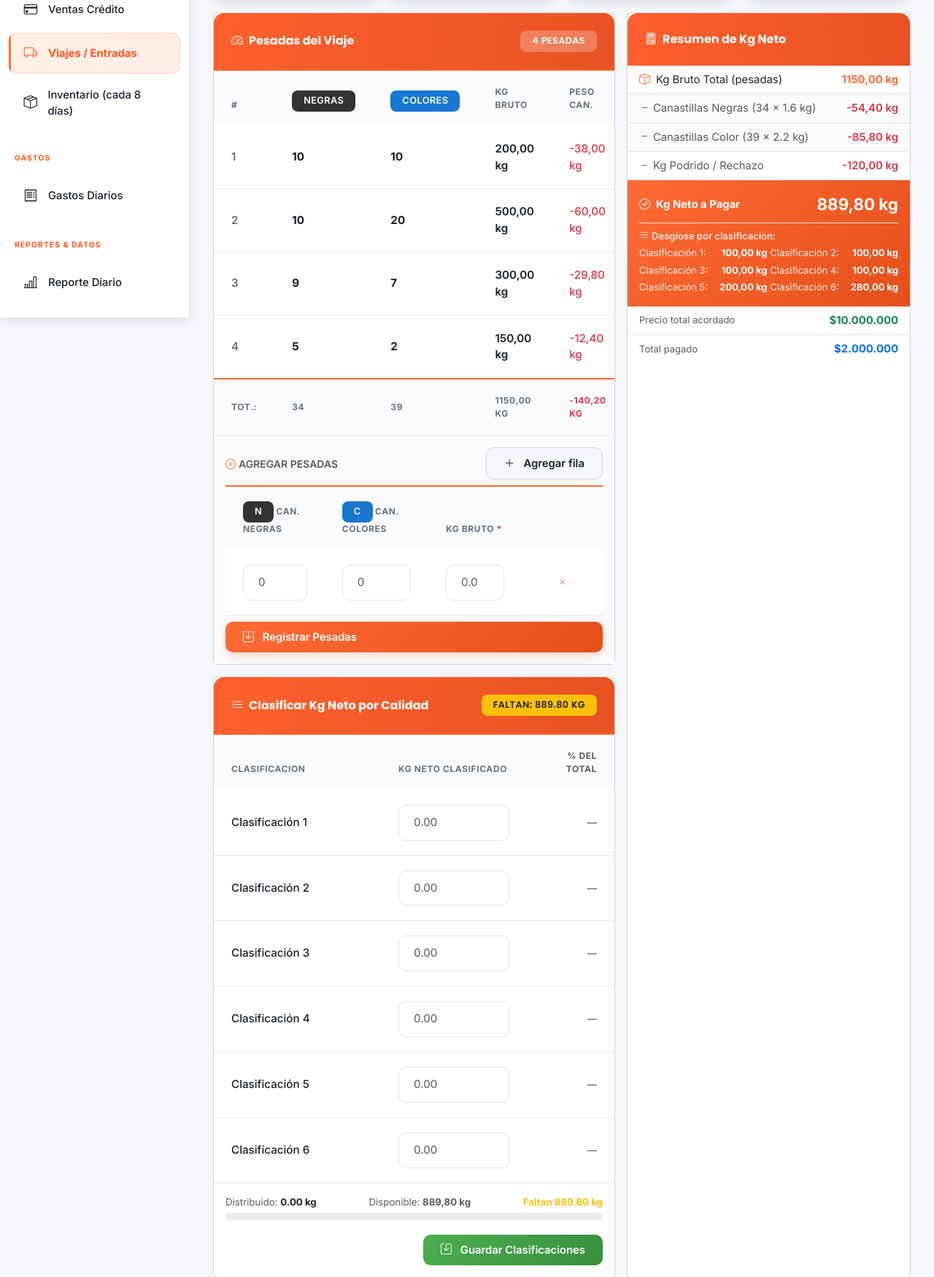
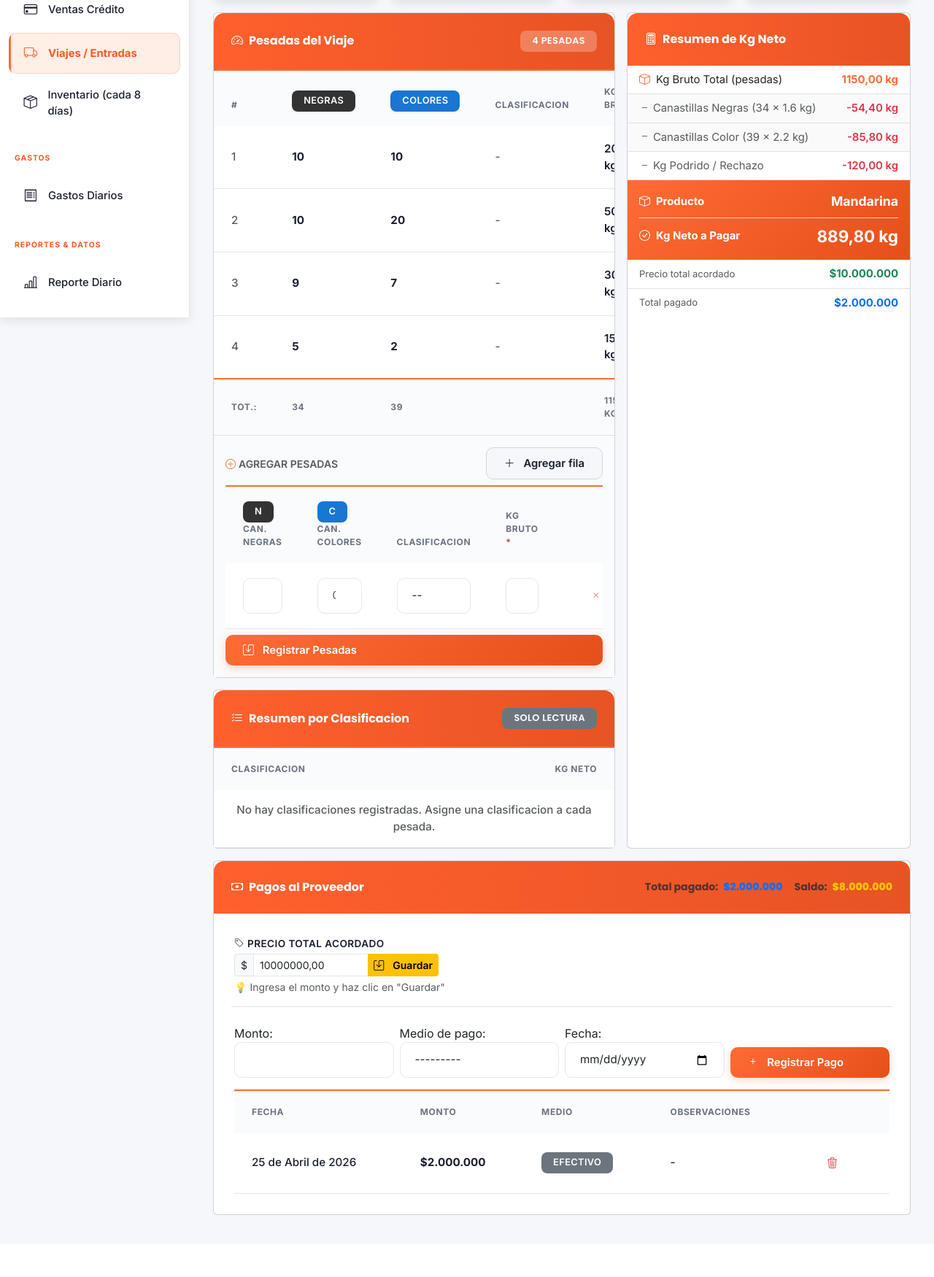
Before and after one commit to JuanSebastianClavijoTapias/comercializadora, a Django app: page /viajes/29/ in a window 1280 px wide. Shown: the part 365-2115 px from the top of the page at 73% size. After the commit the page ends 2030 px from the top, so only its background shows below. Run offline with Django 5.2, Linux system fonts and the light colour scheme; a user stored in the database is signed in; data comes from the database, SQL or seed files in the repository; some libraries are stand-ins or nearby versions.

Commit message:
En el modulo de registar viaje se modificaron los campos (falta arreglar la columna de clasificacion, hay que cambiarlo por categorias). se agrego buscador en el select de cliente de registrar ventas creditos

```diff
--- a/core/forms.py
+++ b/core/forms.py
@@ -90,11 +90,12 @@ class ViajeDetallesForm(forms.ModelForm):
 class PesadaViajeForm(forms.ModelForm):
     class Meta:
         model = PesadaViaje
-        fields = ['num_canastillas_negras', 'num_canastillas_colores', 'kg_bruto']
+        fields = ['num_canastillas_negras', 'num_canastillas_colores', 'kg_bruto', 'clasificacion']
         widgets = {
             'num_canastillas_negras': forms.NumberInput(attrs={'class': 'form-control', 'min': '0', 'placeholder': '0'}),
             'num_canastillas_colores': forms.NumberInput(attrs={'class': 'form-control', 'min': '0', 'placeholder': '0'}),
             'kg_bruto': forms.NumberInput(attrs={'class': 'form-control', 'step': '0.01', 'placeholder': 'Ej: 180.00'}),
+            'clasificacion': forms.Select(attrs={'class': 'form-select'}),
         }
 
 class LoteClasificacionForm(forms.ModelForm):
--- a/core/templates/core/viajes/viaje_detail.html
+++ b/core/templates/core/viajes/viaje_detail.html
@@ -80,6 +80,7 @@
                 <th>#</th>
                 <th><span class="badge" style="background:#333;">Negras</span></th>
                 <th><span class="badge" style="background:#1976D2;">Colores</span></th>
+                <th>Clasificacion</th>
                 <th>Kg Bruto</th>
                 <th>Peso Can.</th>
                 <th>Kg Neto</th>
@@ -104,6 +105,13 @@
                     <span class="text-muted">-</span>
                   {% endif %}
                 </td>
+                <td>
+                  {% if p.clasificacion %}
+                    <span class="badge bg-info text-dark">{{ p.clasificacion.nombre }}</span>
+                  {% else %}
+                    <span class="text-muted">-</span>
+                  {% endif %}
+                </td>
                 <td class="fw-semibold text-orange">{{ p.kg_bruto|floatformat:2 }} kg</td>
                 <td class="text-danger small">-{{ p.peso_canastillas|floatformat:2 }} kg</td>
                 <td class="fw-bold text-success">{{ p.kg_neto|floatformat:2 }} kg</td>
@@ -122,6 +130,7 @@
                 <th class="text-end">Tot.:</th>
                 <th>{{ cant_neg }}</th>
                 <th>{{ cant_col }}</th>
+                <th></th>
                 <th class="text-orange">{{ kg_bruto_total|floatformat:2 }} kg</th>
                 <th class="text-danger">-{{ peso_total_canastillas|floatformat:2 }} kg</th>
                 <th class="text-success" colspan="2">
@@ -157,6 +166,7 @@
                   <tr>
                     <th><span class="badge" style="background:#333;">N</span> Can. Negras</th>
                     <th><span class="badge" style="background:#1976D2;">C</span> Can. Colores</th>
+                    <th>Clasificacion</th>
                     <th>Kg Bruto <span class="text-danger">*</span></th>
                     <th></th>
                   </tr>
@@ -165,6 +175,14 @@
                   <tr class="pesada-row">
                     <td><input type="number" min="0" name="num_canastillas_negras_0" class="form-control form-control-sm" placeholder="0"></td>
                     <td><input type="number" min="0" name="num_canastillas_colores_0" class="form-control form-control-sm" placeholder="0"></td>
+                    <td>
+                      <select name="clasificacion_0" class="form-select form-select-sm">
+                        <option value="">--</option>
+                        {% for c in clasificaciones %}
+                        <option value="{{ c.pk }}">{{ c.nombre }}</option>
+                        {% endfor %}
+                      </select>
+                    </td>
                     <td><input type="number" min="0" step="0.01" name="kg_bruto_0" class="form-control form-control-sm" placeholder="0.00" required></td>
                     <td><button type="button" class="btn btn-sm btn-outline-danger btn-rm-row" title="Eliminar fila"><i class="bi bi-x"></i></button></td>
                   </tr>
@@ -186,16 +204,13 @@
           const btnAdd = document.getElementById('btn_add_row');
 
           btnAdd.addEventListener('click', function() {
-            const tr = document.createElement('tr');
-            tr.className = 'pesada-row';
-            tr.innerHTML = `
-              <td><input type="number" min="0" name="num_canastillas_negras_${rowIndex}" class="form-control form-control-sm" placeholder="0"></td>
-              <td><input type="number" min="0" name="num_canastillas_colores_${rowIndex}" class="form-control form-control-sm" placeholder="0"></td>
-              <td><input type="number" min="0" step="0.01" name="kg_bruto_${rowIndex}" class="form-control form-control-sm" placeholder="0.00" required></td>
-              <td><button type="button" class="btn btn-sm btn-outline-danger btn-rm-row" title="Eliminar fila"><i class="bi bi-x"></i></button></td>
-            `;
+            const firstRow = tbody.querySelector('.pesada-row');
+            const tr = firstRow.cloneNode(true);
+            tr.querySelectorAll('input').forEach(function(inp) { inp.value = ''; });
+            tr.querySelector('select').selectedIndex = 0;
             tbody.appendChild(tr);
-            rowIndex++;
+            rowIndex = tbody.querySelectorAll('.pesada-row').length;
+            renumberRows();
             updateRemoveButtons();
           });
 
@@ -214,8 +229,8 @@
           function renumberRows() {
             const rows = tbody.querySelectorAll('.pesada-row');
             rows.forEach(function(row, idx) {
-              row.querySelectorAll('input').forEach(function(inp) {
-                inp.name = inp.name.replace(/_\d+$/, '_' + idx);
+              row.querySelectorAll('input, select').forEach(function(el) {
+                el.name = el.name.replace(/_\d+$/, '_' + idx);
               });
             });
             rowIndex = rows.length;
@@ -238,68 +253,40 @@
     <!-- CLASIFICAR KG NETO -->
     <div class="card">
       <div class="card-header d-flex justify-content-between align-items-center">
-        <span><i class="bi bi-list-check me-2"></i>Clasificar Kg Neto por Calidad</span>
-        <span class="badge bg-primary" id="kilos_restantes_badge">Calculando...</span>
+        <span><i class="bi bi-list-check me-2"></i>Resumen por Clasificacion</span>
+        <span class="badge bg-secondary">Solo lectura</span>
       </div>
       <div class="card-body p-0">
-        <form method="post" id="clasificaciones_form">
-          {% csrf_token %}
-          <input type="hidden" name="guardar_clasificaciones" value="1">
         <div class="table-responsive">
           <table class="table table-hover mb-0">
             <thead>
               <tr>
                 <th>Clasificacion</th>
-                  <th style="width:200px;">Kg Neto Clasificado</th>
-                  <th style="width:120px;" class="text-muted text-end small">% del total</th>
+                <th class="text-end">Kg Neto</th>
               </tr>
             </thead>
             <tbody>
-                {% for cd in clases_data %}
+              {% for d in desglose_clasificaciones %}
               <tr>
-                  <td class="align-middle fw-medium">{{ cd.clasificacion.nombre }}</td>
-                  <td>
-                    <input type="number" step="0.01" min="0"
-                           name="kg_neto_{{ cd.clasificacion.id }}"
-                           class="form-control form-control-sm neto-input"
-                           value="{{ cd.kg_neto }}"
-                           placeholder="0.00">
+                <td class="fw-medium">
+                  <span class="badge bg-info text-dark">{{ d.clasificacion.nombre }}</span>
                 </td>
-                  <td class="text-end align-middle">
-                    <span class="pct-label text-muted small">{{ cd.kg_neto|floatformat:1 }} kg</span>
-                  </td>
+                <td class="text-end fw-bold text-success">{{ d.kg_neto|floatformat:2 }} kg</td>
               </tr>
               {% empty %}
-                <tr><td colspan="3" class="text-center text-muted py-3">No hay clasificaciones activas para este producto.</td></tr>
+              <tr><td colspan="2" class="text-center text-muted py-3">No hay clasificaciones registradas. Asigne una clasificacion a cada pesada.</td></tr>
               {% endfor %}
             </tbody>
+            {% if desglose_clasificaciones %}
+            <tfoot>
+              <tr>
+                <th class="text-end">Total clasificado:</th>
+                <th class="text-end text-success">{{ total_neto_clasificado|floatformat:2 }} kg</th>
+              </tr>
+            </tfoot>
+            {% endif %}
           </table>
         </div>
-
-          <div class="px-3 pt-3 pb-1">
-            <div class="d-flex justify-content-between align-items-center mb-1" style="font-size:0.83rem;">
-              <span class="text-muted">Distribuido: <strong id="total_kg_distribuido" class="text-dark">0.00 kg</strong></span>
-              <span class="text-muted">Disponible: <strong>{{ neto_final|floatformat:2 }} kg</strong></span>
-              <span id="restante_label" class="fw-bold">—</span>
-            </div>
-            <div class="progress" style="height:10px; border-radius:6px;">
-              <div id="barra_progreso" class="progress-bar" role="progressbar"
-                   style="width:0%; border-radius:6px; transition:width 0.2s;"></div>
-            </div>
-          </div>
-
-          <div class="p-3 d-flex justify-content-between align-items-center flex-wrap gap-2">
-            <span class="text-danger small fw-bold" id="error_msg" style="display:none;">
-              <i class="bi bi-exclamation-triangle me-1"></i>Ha excedido los Kg Neto disponibles!
-            </span>
-            <span class="text-success small fw-bold" id="ok_msg" style="display:none;">
-              <i class="bi bi-check-circle me-1"></i>Distribucion completa
-            </span>
-            <button type="submit" class="btn btn-success ms-auto" id="btn_guardar_clas">
-              <i class="bi bi-save me-1"></i>Guardar Clasificaciones
-            </button>
-          </div>
-        </form>
       </div>
     </div>
   </div>
@@ -339,23 +326,37 @@
         </div>
 
         <div class="px-3 py-3" style="background: linear-gradient(135deg, var(--orange-primary), var(--orange-secondary)); color:#fff;">
-          <div class="d-flex justify-content-between align-items-center">
+          <div class="d-flex justify-content-between align-items-center mb-2">
+            <span class="fw-bold"><i class="bi bi-box me-2"></i>Producto</span>
+            <span class="fw-bold" style="font-size:1.1rem;">{{ viaje.producto.nombre }}</span>
+          </div>
+
+          {% if desglose_clasificaciones %}
+          <div class="mt-2 pt-2 border-top" style="border-color:rgba(255,255,255,0.25);">
+            <div class="small fw-semibold mb-1" style="opacity:0.85;"><i class="bi bi-list-ul me-1"></i>Desglose por clasificacion:</div>
+            <div class="row g-1">
+              {% for d in desglose_clasificaciones %}
+              <div class="col-6 d-flex justify-content-between small">
+                <span style="opacity:0.9;">{{ d.clasificacion.nombre }}:</span>
+                <span class="fw-bold">{{ d.kg_neto|floatformat:2 }} kg</span>
+              </div>
+              {% endfor %}
+            </div>
+            <div class="d-flex justify-content-between small mt-1 pt-1 border-top" style="border-color:rgba(255,255,255,0.2);">
+              <span style="opacity:0.85;">Total bruto clasificado:</span>
+              <span class="fw-bold">{{ total_neto_clasificado|floatformat:2 }} kg</span>
+            </div>
+            <div class="d-flex justify-content-between small">
+              <span style="opacity:0.85;">Kg podrido / rechazo:</span>
+              <span class="fw-bold">-{{ kg_podrido|floatformat:2 }} kg</span>
+            </div>
+          </div>
+          {% endif %}
+
+          <div class="d-flex justify-content-between align-items-center mt-2 pt-2 border-top" style="border-color:rgba(255,255,255,0.25);">
             <span class="fw-bold"><i class="bi bi-check-circle me-2"></i>Kg Neto a Pagar</span>
             <span class="fw-bold" style="font-size:1.4rem;">{{ neto_final|floatformat:2 }} kg</span>
           </div>
-          {% if lotes %}
-          <div class="mt-2 pt-2 border-top" style="border-color:rgba(255,255,255,0.25);">
-            <div class="small fw-semibold mb-1" style="opacity:0.85;"><i class="bi bi-list-ul me-1"></i>Desglose por clasificacion:</div>
-            <div class="row g-1">
-              {% for lote in lotes %}
-              <div class="col-6 d-flex justify-content-between small">
-                <span style="opacity:0.9;">{{ lote.clasificacion.nombre }}:</span>
-                <span class="fw-bold">{{ lote.kg_neto|floatformat:2 }} kg</span>
-              </div>
-              {% endfor %}
-            </div>
-          </div>
-          {% endif %}
         </div>
 
         <div class="d-flex justify-content-between align-items-center px-3 py-2 border-bottom">
@@ -459,82 +460,6 @@
 {% block extra_js %}
 <script>
   document.addEventListener('DOMContentLoaded', function() {
-    var inputsNeto = document.querySelectorAll('.neto-input');
-    var badgeRestante = document.getElementById('kilos_restantes_badge');
-    var netoPagable = parseFloat("{{ neto_final }}".replace(',', '.'));
-
-    if (inputsNeto.length === 0) {
-      if (badgeRestante) {
-        badgeRestante.className = 'badge bg-success';
-        badgeRestante.innerText = 'Distribucion completa';
-      }
-      return;
-    }
-
-    function calcularTotales() {
-      var suma = 0;
-      inputsNeto.forEach(function(inp) { suma += parseFloat(inp.value) || 0; });
-
-      // Total distribuido
-      var elTotal = document.getElementById('total_kg_distribuido');
-      if (elTotal) elTotal.innerText = suma.toFixed(2) + ' kg';
-
-      // % por fila
-      var pctLabels = document.querySelectorAll('.pct-label');
-      inputsNeto.forEach(function(inp, i) {
-        var val = parseFloat(inp.value) || 0;
-        var pct = netoPagable > 0 ? (val / netoPagable * 100) : 0;
-        if (pctLabels[i]) {
-          pctLabels[i].innerText = pct > 0 ? pct.toFixed(1) + '%' : '—';
-        }
-      });
-
-      // Barra de progreso
-      var barra = document.getElementById('barra_progreso');
-      var pctTotal = netoPagable > 0 ? Math.min(suma / netoPagable * 100, 100) : 0;
-      if (barra) {
-        barra.style.width = pctTotal + '%';
-        if (suma > netoPagable + 0.1) {
-          barra.className = 'progress-bar bg-danger';
-        } else if (Math.abs(suma - netoPagable) <= 0.1) {
-          barra.className = 'progress-bar bg-success';
-        } else {
-          barra.className = 'progress-bar bg-warning';
-        }
-      }
-
-      // Restante label
-      var restanteLabel = document.getElementById('restante_label');
-      var faltan = netoPagable - suma;
-      var errMsg = document.getElementById('error_msg');
-      var okMsg = document.getElementById('ok_msg');
-      var btn = document.getElementById('btn_guardar_clas');
-
-      if (faltan < -0.1) {
-        if (badgeRestante) { badgeRestante.className = 'badge bg-danger'; badgeRestante.innerText = 'Excedido: ' + Math.abs(faltan).toFixed(2) + ' kg'; }
-        if (restanteLabel) { restanteLabel.className = 'fw-bold text-danger'; restanteLabel.innerText = 'Excedido ' + Math.abs(faltan).toFixed(2) + ' kg'; }
-        if (errMsg) errMsg.style.display = 'block';
-        if (okMsg) okMsg.style.display = 'none';
-        if (btn) btn.disabled = true;
-      } else if (faltan > 0.1) {
-        if (badgeRestante) { badgeRestante.className = 'badge bg-warning text-dark'; badgeRestante.innerText = 'Faltan: ' + faltan.toFixed(2) + ' kg'; }
-        if (restanteLabel) { restanteLabel.className = 'fw-bold text-warning'; restanteLabel.innerText = 'Faltan ' + faltan.toFixed(2) + ' kg'; }
-        if (errMsg) errMsg.style.display = 'none';
-        if (okMsg) okMsg.style.display = 'none';
-        if (btn) btn.disabled = false;
-      } else {
-        if (badgeRestante) { badgeRestante.className = 'badge bg-success'; badgeRestante.innerText = 'Distribucion completa'; }
-        if (restanteLabel) { restanteLabel.className = 'fw-bold text-success'; restanteLabel.innerText = '✓ Completo'; }
-        if (errMsg) errMsg.style.display = 'none';
-        if (okMsg) okMsg.style.display = 'block';
-        if (btn) btn.disabled = false;
-      }
-    }
-
-    inputsNeto.forEach(function(el) { el.addEventListener('input', calcularTotales); });
-    calcularTotales();
-  });
-
     // Función genérica para formatear campos de moneda con separador de miles
     function inicializarFormateador(inputId) {
       const inputPrecio = document.getElementById(inputId);
@@ -542,42 +467,32 @@
 
       const form = inputPrecio.closest('form');
 
-    // Función para formatear con separadores de miles
       function formatearNumero(valor) {
-      // Obtener solo números
         const soloNumeros = valor.replace(/[^\d]/g, '');
-      // Formatear con separadores de miles
         return soloNumeros.replace(/\B(?=(\d{3})+(?!\d))/g, '.');
       }
 
-    // Evento de input para formatear en tiempo real
       inputPrecio.addEventListener('input', function(e) {
         const posicionCursor = this.selectionStart;
         const valorAnterior = this.value;
         const valorFormateado = formatearNumero(this.value);
-
         this.value = valorFormateado;
-
-      // Mantener cursor en posición aproximada
         setTimeout(() => {
           const diferencia = valorFormateado.length - valorAnterior.length;
           this.selectionStart = this.selectionEnd = posicionCursor + diferencia;
         }, 0);
       });
 
-    // Cuando se envía el formulario, remover puntos para que se envíe limpio
       if (form) {
-      form.addEventListener('submit', function(e) {
-        // Remover puntos antes de enviar
+        form.addEventListener('submit', function() {
           inputPrecio.value = inputPrecio.value.replace(/\./g, '');
-      });
+        }, true);
       }
     }
 
-  // Formateo de Precio Total Acordado
+    // Formateo de Precio Total Acordado y Monto de Pago
     inicializarFormateador('input_precio_acordado');
-
-  // Formateo de Monto de Pago
     inicializarFormateador('input_monto_proveedor');
+  });
 </script>
 {% endblock %}
--- a/core/views.py
+++ b/core/views.py
@@ -593,42 +593,27 @@ def viaje_detail(request, pk):
     from decimal import Decimal, InvalidOperation
     viaje = get_object_or_404(Viaje, pk=pk)
     lotes = viaje.lotes.select_related('clasificacion').all()
-    lotes_dict = {lote.clasificacion_id: lote for lote in lotes}
-    pesadas = viaje.pesadas.all()
+    pesadas = viaje.pesadas.select_related('clasificacion').all()
 
     clasificaciones = Clasificacion.objects.filter(
         producto=viaje.producto, activo=True
     ).order_by('orden', 'nombre')
 
-    if request.method == 'POST' and 'guardar_clasificaciones' in request.POST:
-        for c in clasificaciones:
-            kg_str = request.POST.get(f'kg_neto_{c.id}', '')
-            try:
-                kg_val = Decimal(kg_str) if kg_str.strip() else Decimal('0')
-            except InvalidOperation:
-                kg_val = Decimal('0')
-            if kg_val > 0:
-                lote, created = LoteClasificacion.objects.get_or_create(
-                    viaje=viaje, clasificacion=c, defaults={'kg_neto': kg_val}
-                )
-                if not created:
-                    lote.kg_neto = kg_val
-                    lote.save()
-            else:
-                if c.id in lotes_dict:
-                    lotes_dict[c.id].delete()
-
-        messages.success(request, 'Clasificaciones guardadas exitosamente.')
-        return redirect('viaje_detail', pk=pk)
-
-    # Pre-build data for the template
-    clases_data = []
+    # Desglose de kg_neto por clasificacion (calculado desde las pesadas)
+    kg_por_clasificacion = {}
+    total_neto_clasificado = Decimal('0')
+    for p in pesadas:
+        if p.clasificacion_id is not None and p.kg_neto is not None:
+            kg_por_clasificacion[p.clasificacion_id] = (
+                kg_por_clasificacion.get(p.clasificacion_id, Decimal('0')) + p.kg_neto
+            )
+            total_neto_clasificado += p.kg_neto
+    # Mapear a lista ordenada por clasificacion para el template
+    desglose_clasificaciones = []
     for c in clasificaciones:
-        ext_lote = lotes_dict.get(c.id)
-        clases_data.append({
-            'clasificacion': c,
-            'kg_neto': float(ext_lote.kg_neto) if (ext_lote and ext_lote.kg_neto) else '',
-        })
+        kg = kg_por_clasificacion.get(c.id, Decimal('0'))
+        if kg > 0:
+            desglose_clasificaciones.append({'clasificacion': c, 'kg_neto': kg})
 
     pagos = viaje.pagos_proveedor.all()
     pago_form = PagoProveedorForm()
@@ -649,7 +634,9 @@ def viaje_detail(request, pk):
         'viaje': viaje,
         'pesadas': pesadas,
         'pesada_form': pesada_form,
-        'clases_data': clases_data,
+        'clasificaciones': clasificaciones,
+        'desglose_clasificaciones': desglose_clasificaciones,
+        'total_neto_clasificado': float(total_neto_clasificado),
         'pagos': pagos,
         'pago_form': pago_form,
         'lotes': lotes,
@@ -678,10 +665,12 @@ def pesada_add(request, pk):
             while f'kg_bruto_{i}' in request.POST:
                 kg_bruto_val = request.POST.get(f'kg_bruto_{i}', '').strip()
                 if kg_bruto_val:
+                    clasif_id = request.POST.get(f'clasificacion_{i}', '').strip()
                     data = {
                         'num_canastillas_negras': request.POST.get(f'num_canastillas_negras_{i}', '') or None,
                         'num_canastillas_colores': request.POST.get(f'num_canastillas_colores_{i}', '') or None,
                         'kg_bruto': kg_bruto_val,
+                        'clasificacion': clasif_id or None,
                     }
                     form = PesadaViajeForm(data)
                     if form.is_valid():
```
Also changed, not shown: core/models.py (+46 -0 lines), core/templates/core/ventas/venta_credito_form.html (+39 -47 lines), core/migrations/0021_pesadaviaje_clasificacion.py (added). Lines whose indentation alone changed are shown as unchanged.
